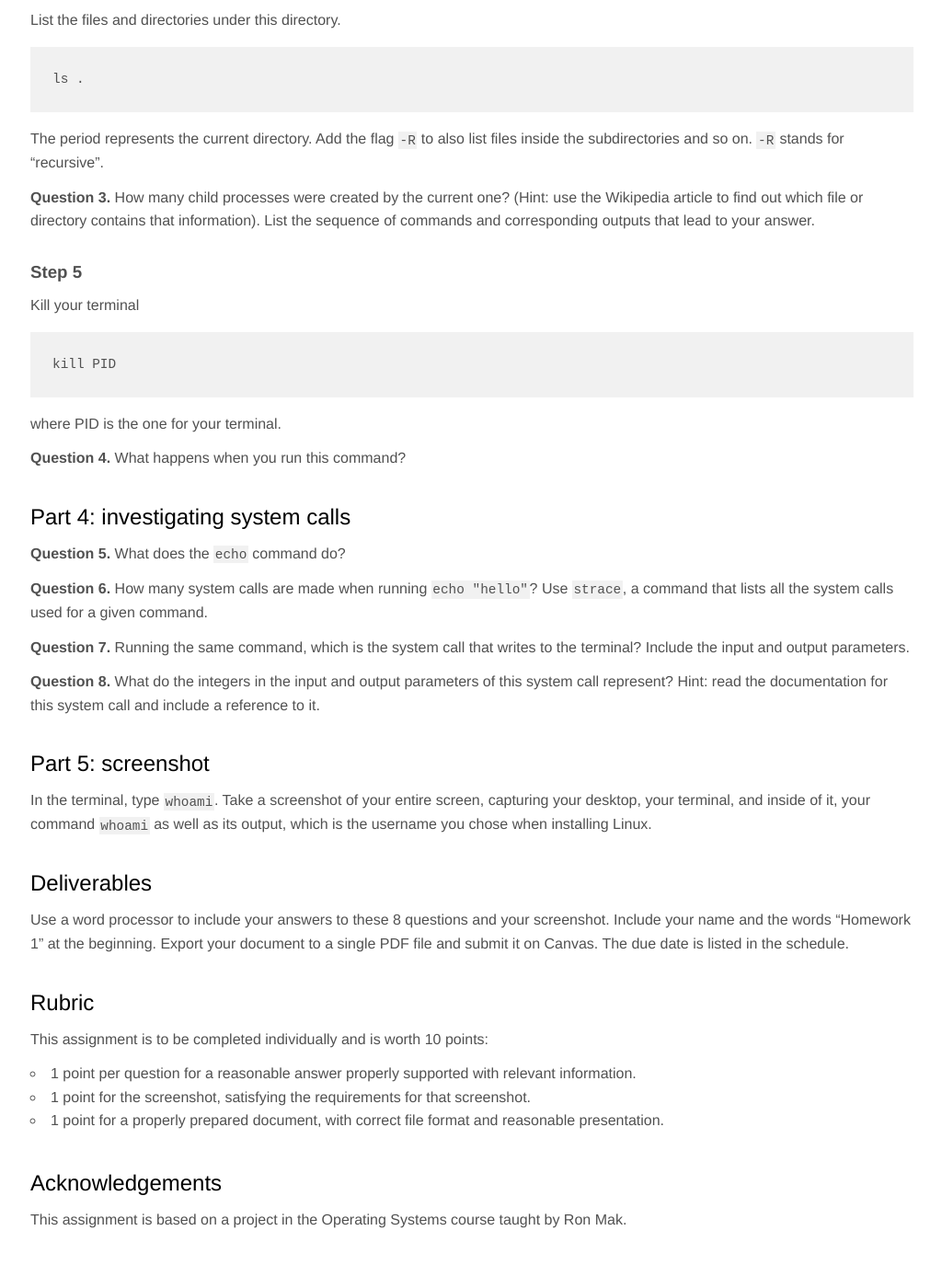
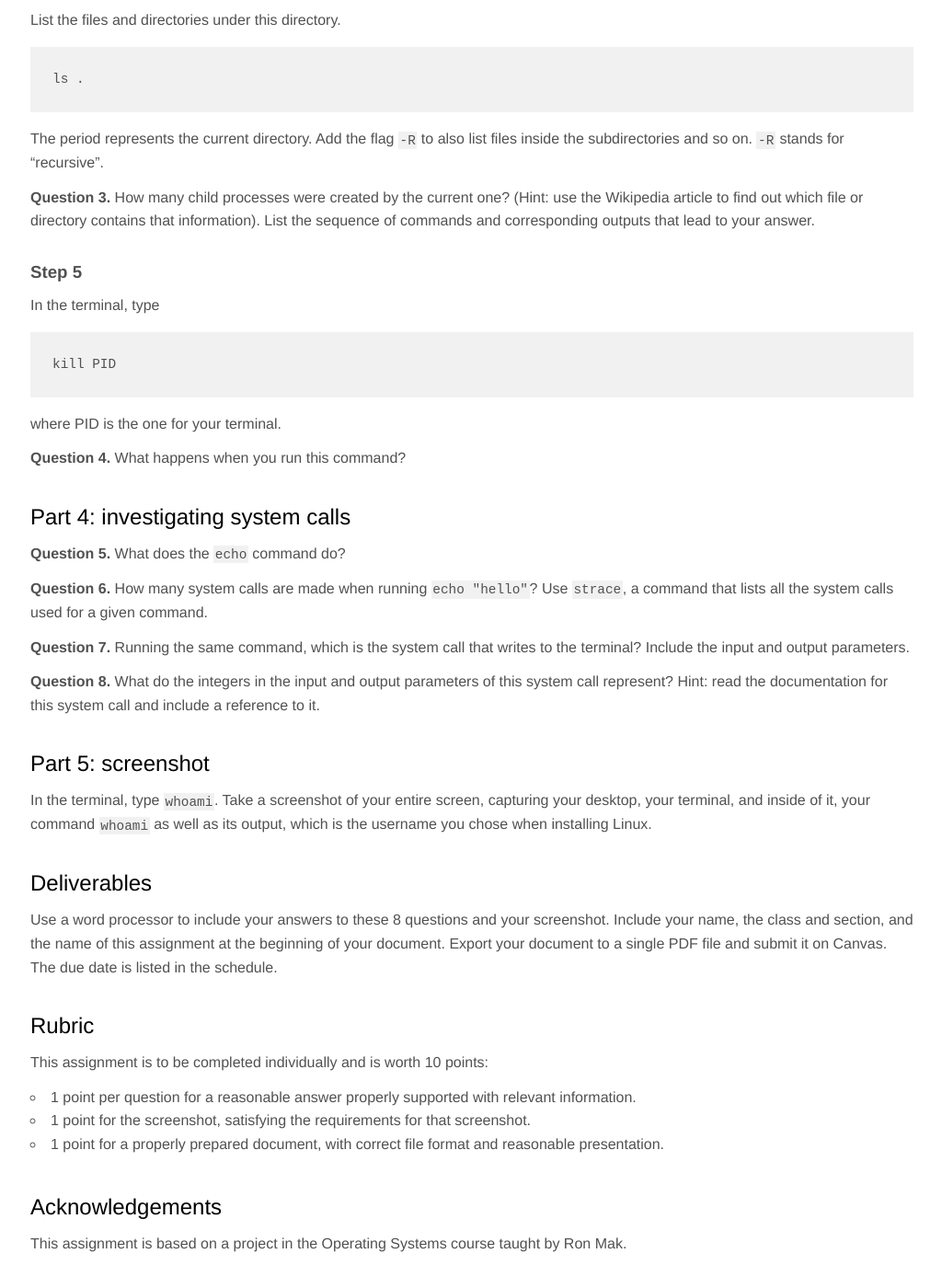
Before and after one commit to jnylam/jnylam.github.io, a Jekyll site: the page built from _courses/149-f16/homework01.md, in a window 1280 px wide and 1400 px high, scrolled down 3316 px. Shown: the whole window at 92% size, without its empty margins (127-1151 px from the left). Built offline with Jekyll 4.4.1, drawn with Linux system fonts in a browser that asks for light colours; before the commit the page ends 4691 px from its top, so only the background shows below that; some of the changed text lies outside the part shown.

Commit message:
fixes to hw 1 cs 149

````diff
--- a/_courses/149-f16/homework01.md
+++ b/_courses/149-f16/homework01.md
@@ -82,7 +82,7 @@
 cat forktest.out
 ```
 
-__Question 2.__ What was the output of the file? Which line was run by which PID? If the output is different from the one given for `p1.c` in [Chapter 5](http://pages.cs.wisc.edu/~remzi/OSTEP/cpu-api.pdf), can you explaining what is happening?
+__Question 2.__ What was the output of the file? Which line was run by which PID? With the help of the discussion on `p1.c` in [Chapter 5](http://pages.cs.wisc.edu/~remzi/OSTEP/cpu-api.pdf), and even if your output is different, give an explanation of what happened which produced each line of the output.
 
 ## Part 3: processes on Linux
 
@@ -119,7 +119,8 @@
 
 ### Step 5
 
-Kill your terminal
+In the terminal, type
+
 ```
 kill PID
 ```
@@ -145,7 +146,7 @@
 
 ## Deliverables
 
-Use a word processor to include your answers to these 8 questions and your screenshot. Include your name and the words "Homework 1" at the beginning. Export your document to a single PDF file and submit it on Canvas. The due date is listed in the schedule.
+Use a word processor to include your answers to these 8 questions and your screenshot. Include your name, the class and section, and the name of this assignment at the beginning of your document. Export your document to a single PDF file and submit it on Canvas. The due date is listed in the schedule.
 
 ## Rubric
 
````
